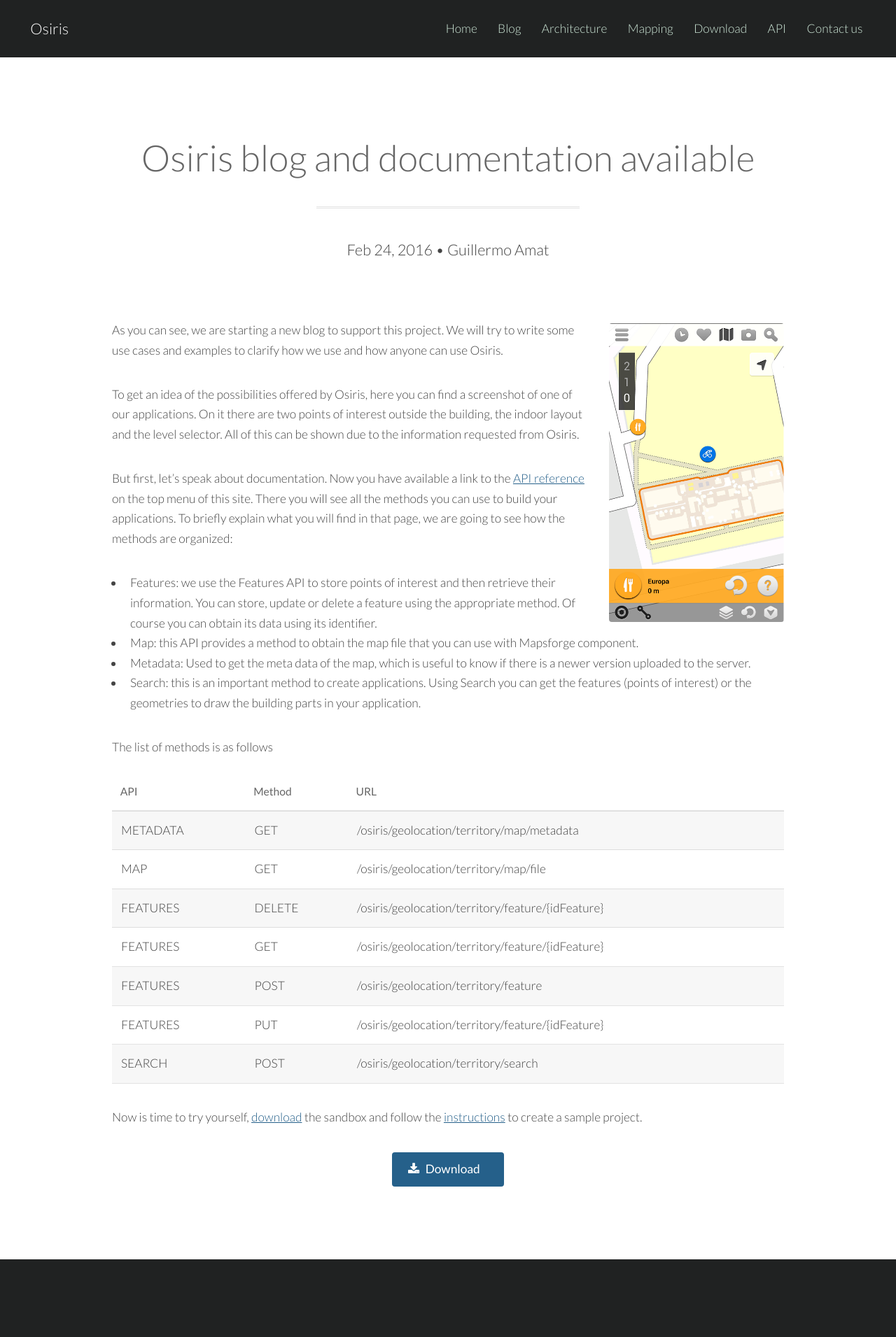
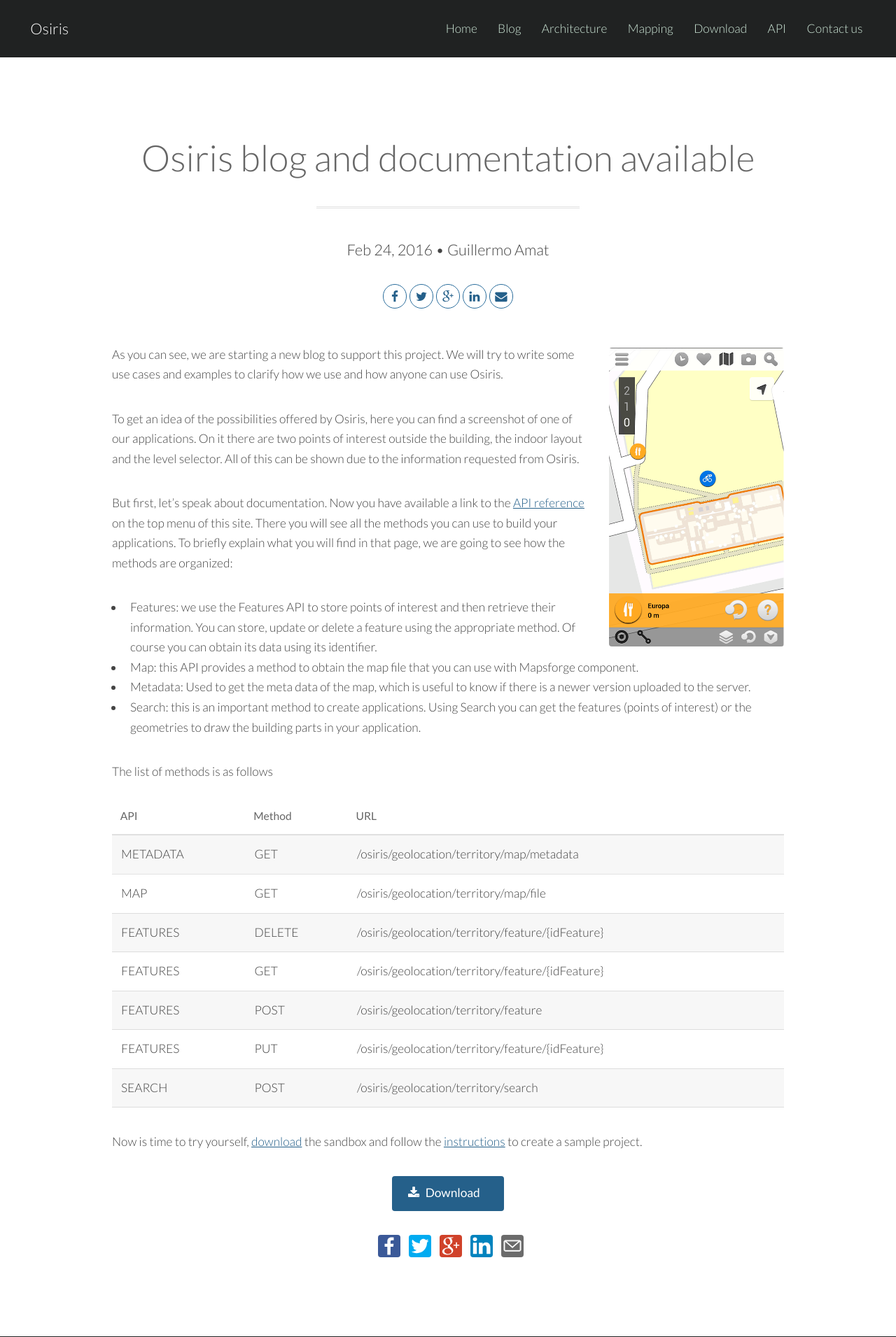
Before and after one commit to osiris-indoor/osiris-indoor.github.io, a Jekyll site: the page built from _posts/2016-2-24-documentation-available.markdown, in a window 1280 px wide. Shown: the top 1911 px of the page at 70% size. Built offline with Jekyll 4.4.1, drawn with Linux system fonts in a browser that asks for light colours.

Commit message:
Share buttons added to the blog posts

```diff
--- /dev/null
+++ b/_includes/share-page-bottom.html
@@ -0,0 +1,7 @@
+<ul class="share-buttons">
+  <li><a href="https://facebook.com/sharer.php?u={{ site.url }}{{ page.url }}" rel="nofollow" rel="nofollow" target="_blank" title="Share on Facebook"><img src="/images/social_flat_rounded_rects_svg/Facebook.svg"></a></li>
+  <li><a href="https://twitter.com/intent/tweet?text={{ page.title }}&url={{ site.url }}{{ page.url }}&related={{ site.twitter_username }}" rel="nofollow" target="_blank" title="Share on Twitter+"><img src="/images/social_flat_rounded_rects_svg/Twitter.svg"></a></li>
+  <li><a href="https://plus.google.com/share?url={{ site.url }}{{ page.url }}" target="_blank" title="Share on Google+"><img src="/images/social_flat_rounded_rects_svg/Google+.svg"></a></li>
+  <li><a href="http://www.linkedin.com/shareArticle?mini=true&url={{ site.url }}{{ page.url }}&title={{ page.title }}&summary={{ page.title}} {{page.description}}&source={{ site.url }}{{ page.url }}" target="_blank" title="Share on LinkedIn"><img src="/images/social_flat_rounded_rects_svg/LinkedIn.svg"></a></li>
+  <li><a href="mailto:?subject={{ page.title }}&body={{ site.url }}{{ page.url }}" title="Email" target="_blank" title="Share by email" ><img src="/images/social_flat_rounded_rects_svg/Email.svg"></a></li>
+</ul>
--- /dev/null
+++ b/_includes/share-page-top.html
@@ -0,0 +1,9 @@
+<div class="share-page container">
+    <ul class="icons">
+    <il><a href="https://facebook.com/sharer.php?u={{ site.url }}{{ page.url }}" rel="nofollow"  class="icon rounded fa-facebook" rel="nofollow" target="_blank" title="Share on Facebook"><span class="label">Facebook</span></a>
+    <a href="https://twitter.com/intent/tweet?text={{ page.title }}&url={{ site.url }}{{ page.url }}&related={{ site.twitter_username }}" class="icon rounded fa-twitter" rel="nofollow" target="_blank" title="Share on Twitter+"><span class="label">Twitter</span></a></li>
+    <il><a href="https://plus.google.com/share?url={{ site.url }}{{ page.url }}" class="icon rounded fa-google-plus" rel="nofollow" target="_blank" title="Share on Google+"><span class="label">Google+</span></a></li>
+    <il><a href="http://www.linkedin.com/shareArticle?mini=true&url={{ site.url }}{{ page.url }}&title={{ page.title }}&summary={{ page.title}} {{page.description}}&source={{ site.url }}{{ page.url }}" class="icon rounded fa-linkedin" rel="nofollow" target="_blank" title="Share on Linkedin"><span class="label">Google+</span></a></li>
+    <il><a href="mailto:?subject={{ page.title }}&body={{ site.url }}{{ page.url }}" rel="nofollow"  class="icon rounded fa-envelope" rel="nofollow" target="_blank" title="Share on Facebook"><span class="label">Facebook</span></a></li>
+    </ul>
+</div>
--- a/_layouts/post.html
+++ b/_layouts/post.html
@@ -7,10 +7,12 @@ layout: default
         <header class="major">
           <h2>{{ page.title }}</h2>
           <p>{{ page.date | date: "%b %-d, %Y" }}{% if page.author %} • {{ page.author }}{% endif %}{% if page.meta %} • {{ page.meta }}{% endif %}</p>
+            {% include share-page-top.html %}
         </header>
         <a href="#" class="image right"><img src="/images/{{ page.image }}" alt="{{ page.imagedesc }}" title="{{ page.title }}"></a>
 
         {{ content }}
+        {% include share-page-bottom.html %}
 
       </div>
     </section>
--- a/css/style.css
+++ b/css/style.css
@@ -1123,3 +1123,18 @@
 					margin-left: 0;
 					padding-left: 0;
 				}
+/* Share buttons */
+
+        ul.share-buttons{
+        list-style: none;
+        padding: 0;
+        text-align: center;
+        }
+
+        ul.share-buttons li{
+        display: inline;
+        }
+
+        ul.share-buttons img{
+        width: 32px;
+        }
```
Also changed, not shown: images/social_flat_rounded_rects_svg/license.md (added, +5 -0 lines), images/social_flat_rounded_rects_svg/Email.svg (added), images/social_flat_rounded_rects_svg/Facebook.svg (added), images/social_flat_rounded_rects_svg/Google+.svg (added), images/social_flat_rounded_rects_svg/LinkedIn.svg (added), images/social_flat_rounded_rects_svg/Pinboard.svg (added), images/social_flat_rounded_rects_svg/Pinterest.svg (added), images/social_flat_rounded_rects_svg/Pocket.svg (added), images/social_flat_rounded_rects_svg/Reddit.svg (added), images/social_flat_rounded_rects_svg/Tumblr.svg (added), images/social_flat_rounded_rects_svg/Twitter.svg (added), images/social_flat_rounded_rects_svg/Wordpress.svg (added).
